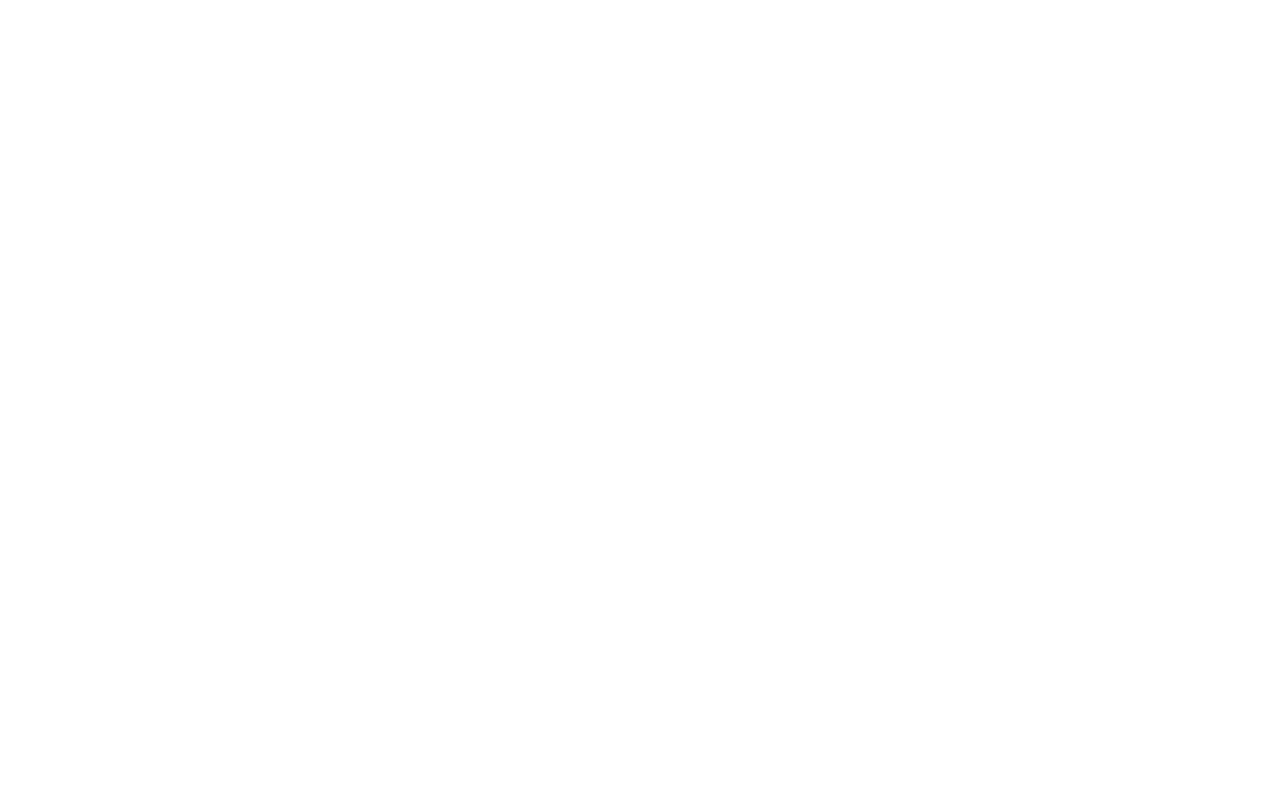
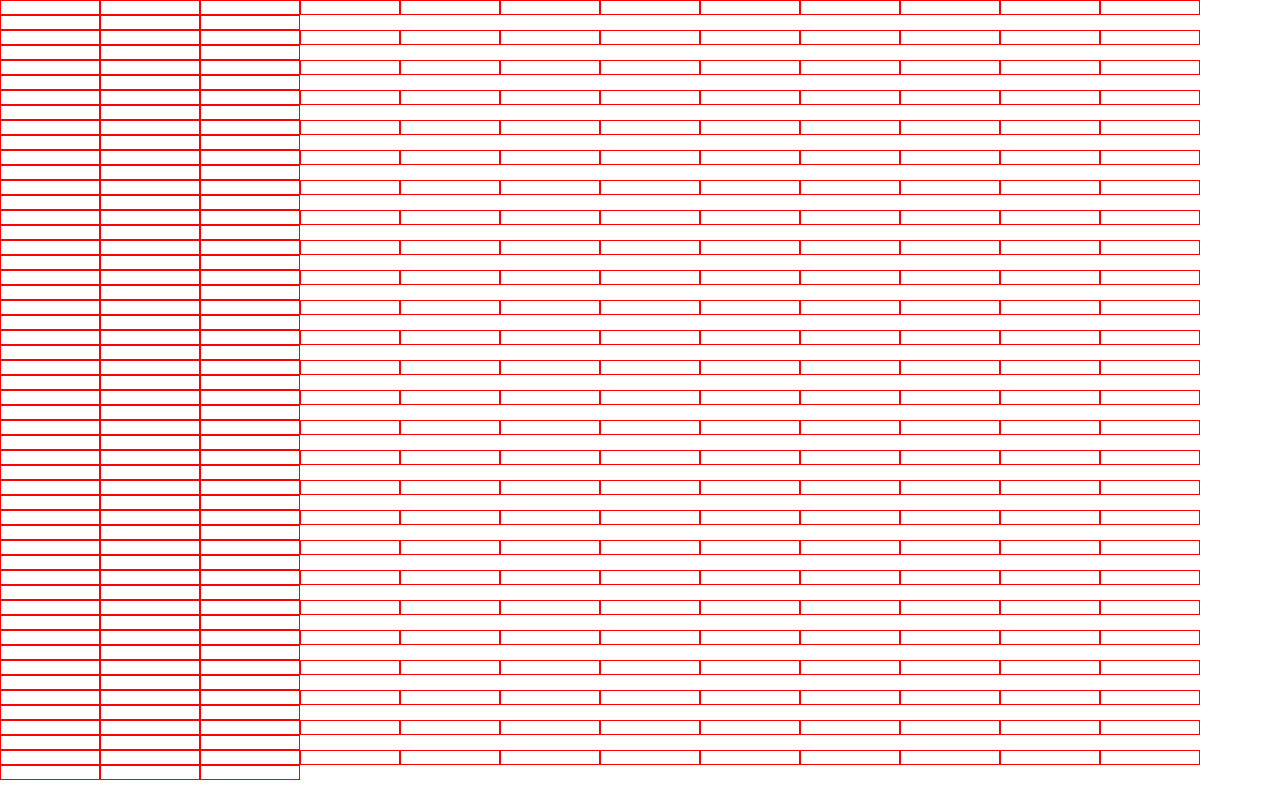
Before and after one commit to daneryl/spreadshit, a React (Create React App) app: page / in a window 1280 px wide. Built offline with nearby package versions, Linux system fonts and the light colour scheme.

Commit message:
WIP, basic working grid

```diff
--- a/package.json
+++ b/package.json
@@ -39,7 +39,7 @@
     "@types/enzyme": "^3.10.4",
     "@types/enzyme-adapter-react-16": "^1.0.5",
     "@types/jest": "^24.0.23",
-    "@types/react": "^16.9.16",
+    "@types/react": "^16.8.6",
     "@types/react-dom": "^16.9.4",
     "@typescript-eslint/eslint-plugin": "4.1.1",
     "@typescript-eslint/parser": "4.1.1",
--- a/src/Cell.tsx
+++ b/src/Cell.tsx
@@ -1,7 +1,8 @@
-import React from 'react';
+import React, { CSSProperties } from 'react';
 
 interface cellProps {
   value: string;
+  onChange: () => {}
 }
 
 type cellState = {
@@ -29,9 +30,18 @@
   render() {
     const { value } = this.props;
     const { active } = this.state;
+
+    const styles: CSSProperties = {
+      width: '100px',
+      height: '15px',
+      border: '1px solid red',
+      padding: '0',
+      float: 'left'
+    }
+
     return (
-      <div onClick={this.active} role="button">
-        {active ? <input onBlur={this.inactive} /> : value}
+      <div style={styles} onClick={this.active} onFocus={this.active} tabIndex={0} role="button">
+        {active ? <input style={{ width: '100px', height: '15px', margin: '0', border: '0' }} autoFocus onChange={this.props.onChange} onBlur={this.inactive} /> : value}
       </div>
     );
   }
--- a/src/Grid.tsx
+++ b/src/Grid.tsx
@@ -1,23 +1,35 @@
-import React from 'react';
+import React, { FunctionComponent, useReducer } from 'react';
 import { Cell } from './Cell';
 import { Row } from './Row';
 import { arrayOf } from './utils';
+import { spreadsheetReducer } from './spreadsheetReducer';
 
 interface GridProps {
-  rowsNumber: number;
-  columnsNumber: number;
+  columnsNumber?: number;
 }
 
-const Grid: React.FC<GridProps> = ({ rowsNumber, columnsNumber }: GridProps) => (
+const letters = ['a', 'b', 'c', 'd', 'e', 'f', 'g', 'h', 'i', 'j', 'k', 'l', 'm', 'n', 'o', 'p', 'q', 'r', 's', 't', 'u', 'v', 'w', 'x', 'y', 'z']
+
+const Grid: FunctionComponent<GridProps> = ({
+  columnsNumber = 15,
+}: GridProps) => {
+  const [state, dispatch] = useReducer(spreadsheetReducer, {});
+
+  console.log(state);
+
+
+  return (
     <>
-    {arrayOf(rowsNumber).map((row) => (
-      <Row key={`row${row}`}>
+      {letters.map((letter) => (
+        <Row key={`row${letter}`}>
           {arrayOf(columnsNumber).map((column) => (
-          <Cell key={`cell${column}`} />
+          //@ts-ignore
+            <Cell onChange={(e) => {console.log(e.target.value);dispatch({ cell: `${letter}${column}`, value: e.target.value })}} value={state[`${letter}${column}`]?.value} key={`cell${column}`} />
           ))}
         </Row>
       ))}
     </>
   );
+};
 
 export { Grid };
--- a/src/Row.tsx
+++ b/src/Row.tsx
@@ -1,3 +1,3 @@
 import React from 'react';
 
-export const Row: React.FC = ({ children }) => <div>{children}</div>;
+export const Row: React.FC = ({ children }) => <div style={{ clear: 'left' }}>{children}</div>;
```
Also changed, not shown: .eslintrc.json, public/manifest.json (added), 1 other file (tests, documents, lock files or other folders). Lines whose indentation alone changed are shown as unchanged.
